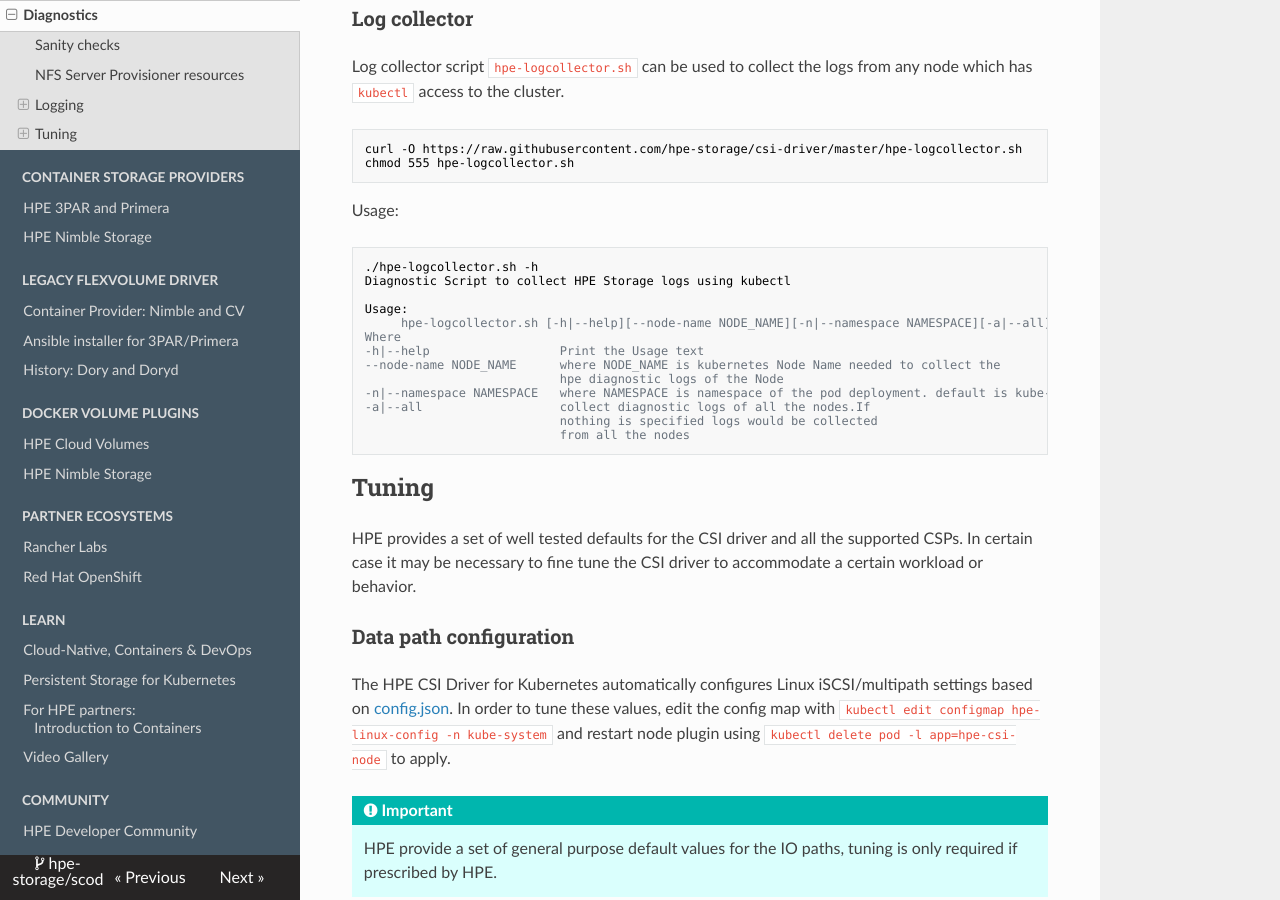
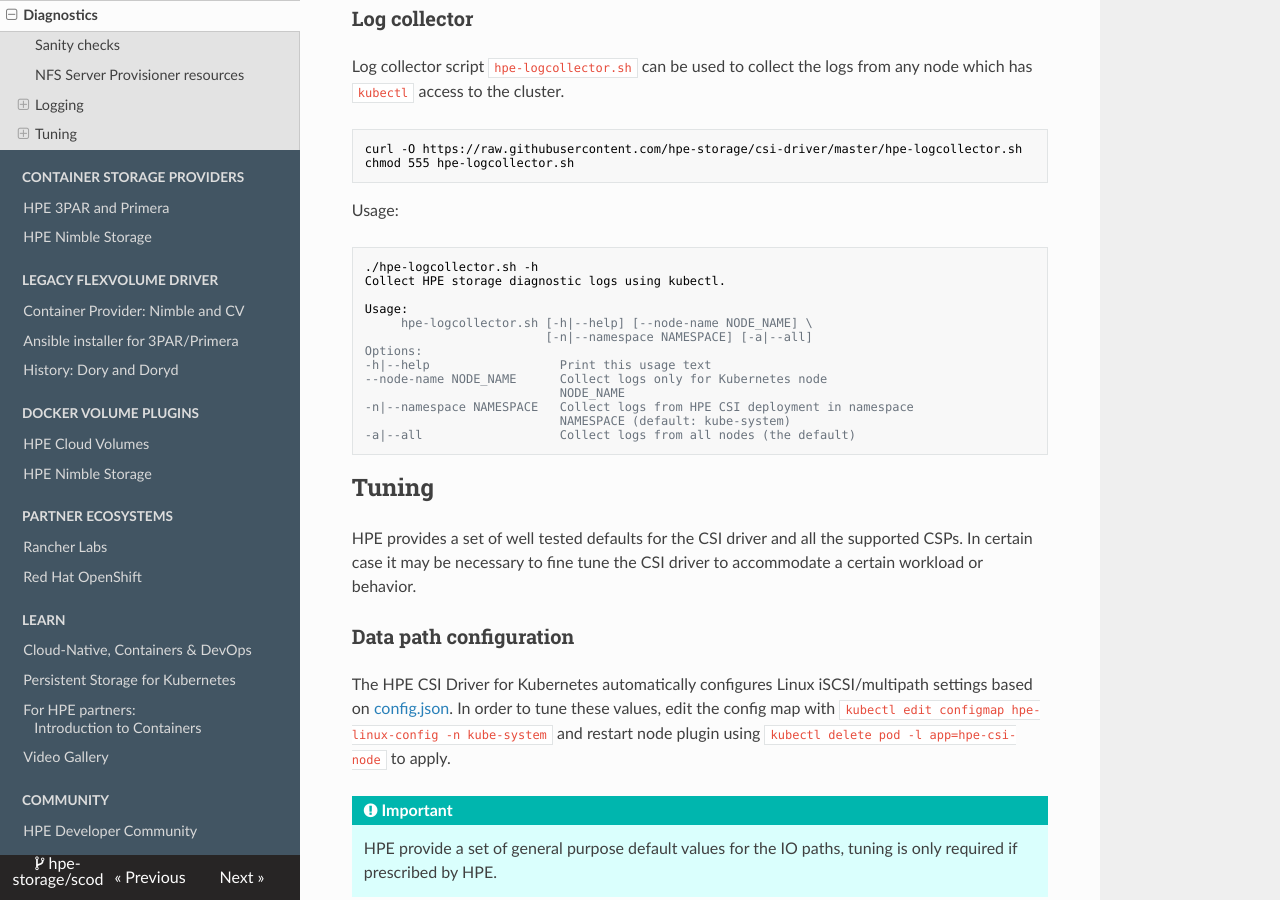
Before and after one commit to hpe-storage/scod, an MkDocs documentation site: the page built from docs/csi_driver/diagnostics.md, in a window 1280 px wide and 900 px high, scrolled down 3059 px. Built offline with MkDocs 1.6.1, drawn with Linux system fonts in a browser that asks for light colours; nearby versions of some CDN libraries.

Commit message:
Update the hpe-logcollector.sh usage text
Signed-off-by: Roger Kumpf <roger.kumpf@hpe.com>

````diff
--- a/docs/csi_driver/diagnostics.md
+++ b/docs/csi_driver/diagnostics.md
@@ -148,18 +148,18 @@
 
 ```markdown
 ./hpe-logcollector.sh -h
-Diagnostic Script to collect HPE Storage logs using kubectl
+Collect HPE storage diagnostic logs using kubectl.
 
 Usage:
-     hpe-logcollector.sh [-h|--help][--node-name NODE_NAME][-n|--namespace NAMESPACE][-a|--all]
-Where
--h|--help                  Print the Usage text
---node-name NODE_NAME      where NODE_NAME is kubernetes Node Name needed to collect the
-                           hpe diagnostic logs of the Node
--n|--namespace NAMESPACE   where NAMESPACE is namespace of the pod deployment. default is kube-system
--a|--all                   collect diagnostic logs of all the nodes.If
-                           nothing is specified logs would be collected
-                           from all the nodes
+     hpe-logcollector.sh [-h|--help] [--node-name NODE_NAME] \
+                         [-n|--namespace NAMESPACE] [-a|--all]
+Options:
+-h|--help                  Print this usage text
+--node-name NODE_NAME      Collect logs only for Kubernetes node
+                           NODE_NAME
+-n|--namespace NAMESPACE   Collect logs from HPE CSI deployment in namespace
+                           NAMESPACE (default: kube-system)
+-a|--all                   Collect logs from all nodes (the default)
 ```
 
 ## Tuning
````
